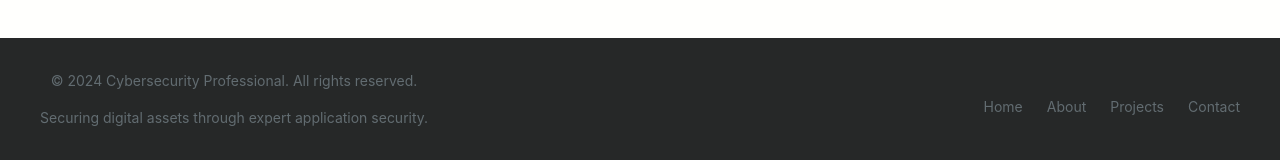
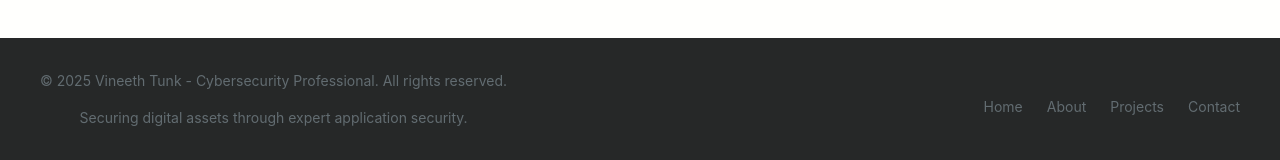
Before and after one commit to vineethtunk/vineethtunk.github.io, a plain HTML site: page index.html in a window 1280 px wide. Shown: the part 4984-5144 px from the top of the page. Drawn offline with Linux system fonts and the light colour scheme; a web font is replaced by a local one.

Commit message:
Update index.html with latest portfolio changes

```diff
--- a/index.html
+++ b/index.html
@@ -364,7 +364,7 @@
         <div class="container">
             <div class="footer-content">
                 <div class="footer-text">
-                    <p>&copy; 2024 Cybersecurity Professional. All rights reserved.</p>
+                    <p>&copy; 2025 Vineeth Tunk - Cybersecurity Professional. All rights reserved.</p>
                     <p>Securing digital assets through expert application security.</p>
                 </div>
                 <div class="footer-links">
```
